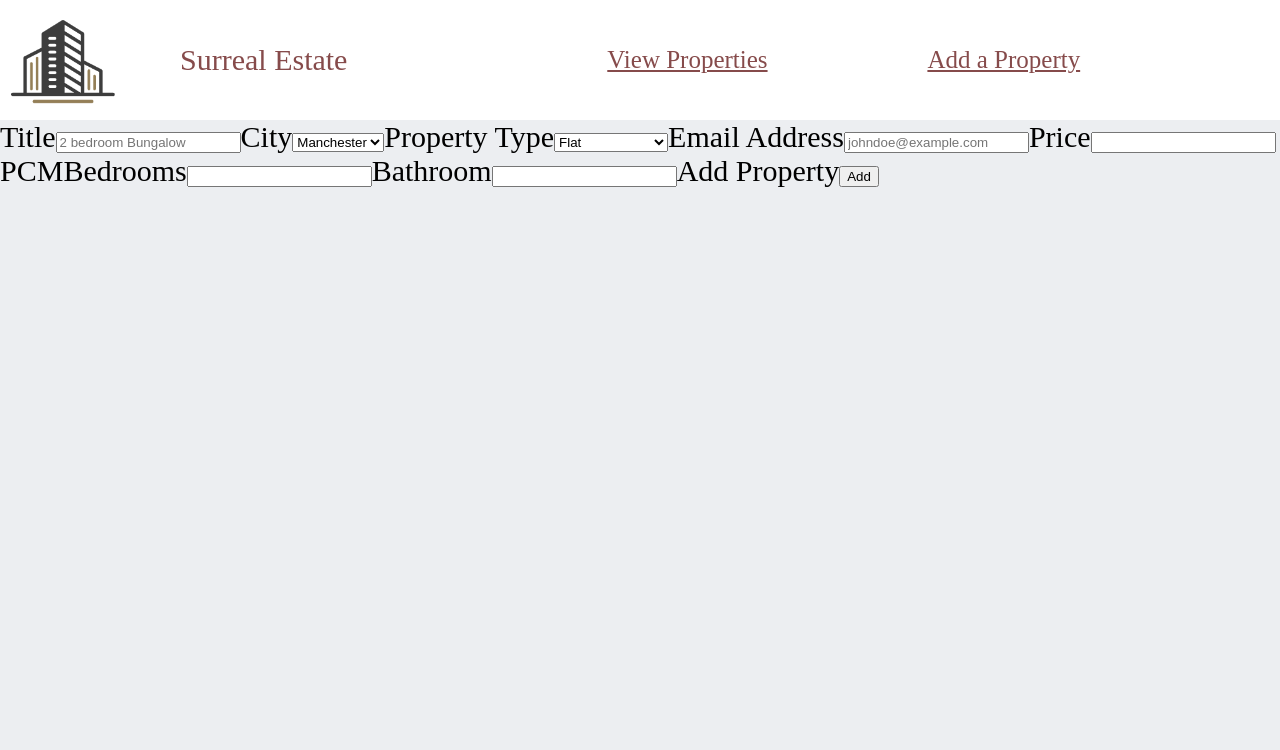
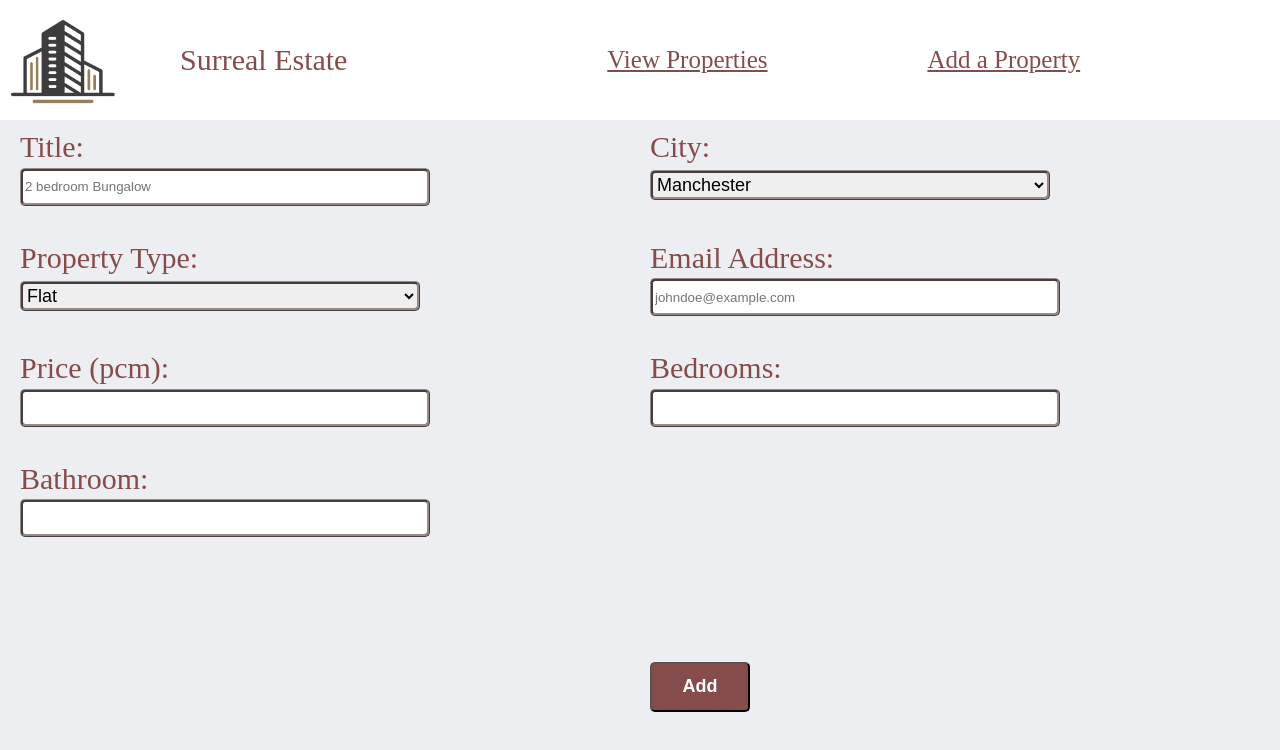
Before and after one commit to Wilko2001/GitHubTeamPractice_panda, a React (Create React App) app in the folder surreal-estate/: page /add in a window 1280 px wide. Shown: the top 750 px of the page. Built offline with nearby package versions, Linux system fonts and the light colour scheme; a web font is replaced by a local one.

Commit message:
added some styling to my form on add properties

```diff
--- a/surreal-estate/src/components/AddProperties.js
+++ b/surreal-estate/src/components/AddProperties.js
@@ -1,4 +1,5 @@
-import React, { useState } from 'react';
+import React, { useState } from "react";
+import "../styles/add-property.css"
 
 const AddProperties = () => {
     const initialState = {
@@ -22,7 +23,7 @@ const AddProperties = () => {
 
     const handleFieldChange = (event) => {
         setFields({ ...fields, [event.target.name]: event.target.value });
-    }
+    };
 
     console.log(fields);
 
@@ -30,8 +31,8 @@ const AddProperties = () => {
         <div className="add-property">
             <form onSubmit={handleAddProperty}>
                 <label htmlFor="title">
-                    Title
-                    <input
+                    Title: <br />
+                    <input className="add_property_input"
                         id="title"
                         name="title"
                         value={fields.title}
@@ -41,8 +42,9 @@ const AddProperties = () => {
                 </label>
 
                 <label htmlFor="city">
-                    City
-                    <select
+                    City:
+                    <br />
+                    <select className="add_dropdown"
                         id="city"
                         name="city"
                         value={fields.city}
@@ -54,8 +56,9 @@ const AddProperties = () => {
                     </select>
                 </label>
                 <label htmlFor="property_type">
-                    Property Type
-                    <select
+                    Property Type:
+                    <br />
+                    <select className="add_dropdown"
                         id="property_type"
                         name="property_type"
                         value={fields.property_type}
@@ -71,8 +74,9 @@ const AddProperties = () => {
                 </label>
 
                 <label htmlFor="email_address">
-                    Email Address
-                    <input
+                    Email Address:
+                    <br />
+                    <input className="add_property_input"
                         id="email_address"
                         name="email_address"
                         value={fields.email_adress}
@@ -82,8 +86,9 @@ const AddProperties = () => {
                 </label>
 
                 <label htmlFor="price">
-                    Price
-                    <input
+                    Price (pcm):
+                    <br />
+                    <input className="add_property_input"
                         type="number"
                         id="price"
                         name="price"
@@ -92,11 +97,11 @@ const AddProperties = () => {
                         pattern="[0-9]">
                     </input>
                 </label>
-                PCM
 
                 <label htmlFor="bedrooms">
-                    Bedrooms
-                    <input
+                    Bedrooms:
+                    <br />
+                    <input className="add_property_input"
                         type="number"
                         id="bedrooms"
                         name="bedrooms"
@@ -107,8 +112,9 @@ const AddProperties = () => {
                 </label>
 
                 <label htmlFor="bathrooms">
-                    Bathroom
-                    <input
+                    Bathroom:
+                    <br />
+                    <input className="add_property_input"
                         type="number"
                         id="bathroom"
                         name="bathroom"
@@ -118,8 +124,7 @@ const AddProperties = () => {
                     </input>
                 </label>
 
-                Add Property
-                <button type="submit">Add</button>
+                <button type="submit" className="add-btn">Add</button>
             </form>
         </div >
     );
--- a/surreal-estate/src/styles/add-property.css
+++ b/surreal-estate/src/styles/add-property.css
@@ -1,3 +1,48 @@
 .add-property {
-    padding: 50px;
+    margin: 10px;
+    padding: 0 10px;
+    color: rgb(134, 75, 75);
 }
+
+form {
+    display: grid;
+    grid-template-columns: repeat(2, 1fr);
+    grid-gap: 20px;
+}
+
+.add-btn {
+    background-color: rgb(134, 75, 75);
+    color: white;
+    height: 50px;
+    width: 100px;
+    bottom: 50px;
+    margin-top: 200px;
+    border-radius: 5px;
+    font-size: large;
+    font-weight: bold;
+}
+
+.add_property_input {
+    width: 400px;
+    height: 30px;
+    border-radius: 5px;
+    margin-bottom: 15px;
+    border-style: ridge;
+    border-width: 3px;
+    border-color: rgb(153, 138, 138);
+
+
+}
+
+.add_dropdown {
+    display: inline-block;
+    font-size: large;
+    width: 400px;
+    height: 30px;
+    border-radius: 5px;
+    border-width: 2px;
+    margin-bottom: 15px;
+    border-width: 3px;
+    border-style: ridge;
+    border-color: rgb(153, 138, 138);
+}
--- a/surreal-estate/src/styles/app.css
+++ b/surreal-estate/src/styles/app.css
@@ -1,5 +1,3 @@
 .App {
     font-size: 30px;
 }
-
-p {}
```
